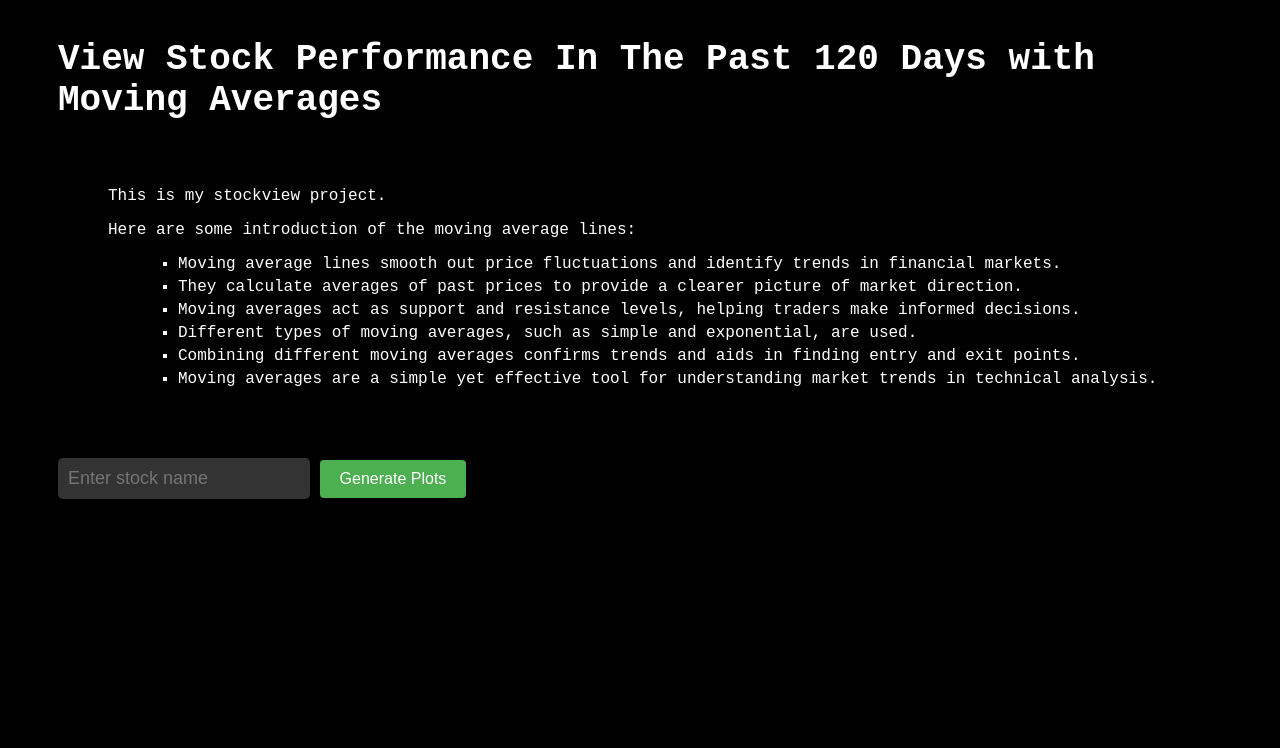
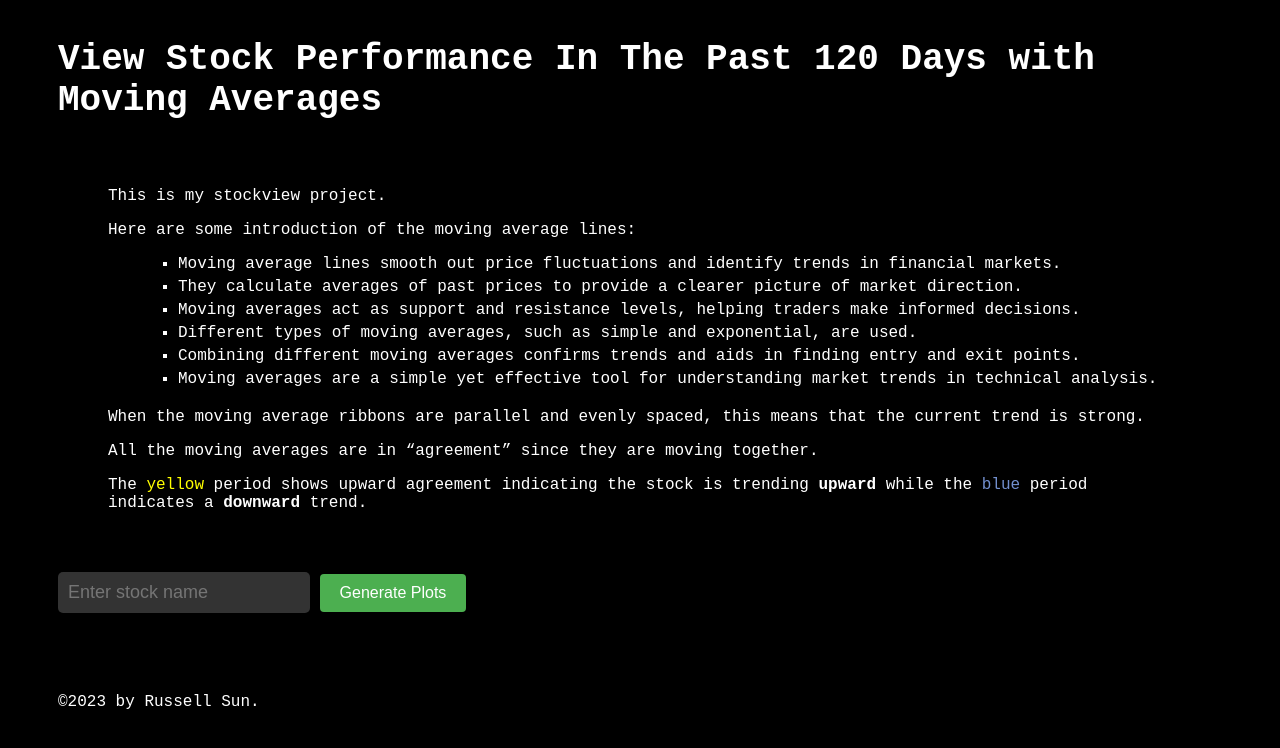
Before and after one commit to wqs310/russellspersonalwebsite, a Flask app: page /stockview in a window 1280 px wide. Shown: the part 31-779 px from the top of the page. Run offline with Flask 3, Linux system fonts and the light colour scheme.

Commit message:
Add files via upload

```diff
--- a/templates/project.html
+++ b/templates/project.html
@@ -22,6 +22,13 @@
                 <li>Moving averages are a simple yet effective tool for understanding market trends in technical analysis.</li>
 
             </ul>
+            <p>When the moving average ribbons are parallel and evenly spaced, this means that the current trend is strong.
+            </p>
+            <p>All the moving averages are in “agreement” since they are moving together.</p>
+            <p>
+            The <span style = "color:#FFFF00">yellow</span>  period shows upward agreement indicating the stock is trending <b>upward</b> while the <span style = "color:#728FCE">blue</span> period indicates a <b>downward</b> trend.
+            </p>
+
 <!--            <p>Moving average lines are tools used in financial markets to smooth out price fluctuations-->
 <!--                and identify trends. They calculate averages of past prices and help traders make informed-->
 <!--                decisions. By filtering out short-term noise, these lines highlight long-term trends and act-->
@@ -41,5 +48,12 @@
 <!--        <img src="{{ url_for('static', filename='volume_plot.png') }}" alt="Volume Plot">-->
         {% endif %}
     </div>
+
+    <footer >
+        <div>
+          <span >©2023 by Russell Sun.</span>
+        </div>
+
+    </footer>
 </body>
 </html>
```
